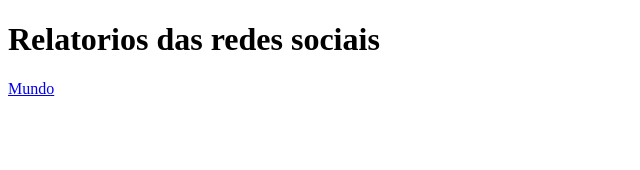
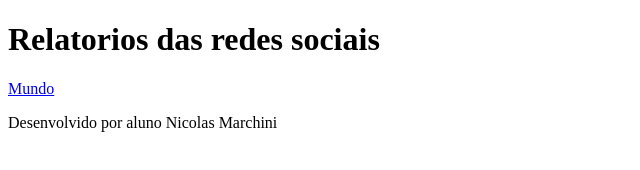
Before and after one commit to nicolas711anaczewski/redes_sociais_, a plain HTML site: page index.html in a window 1280 px wide. Shown: the whole page, without its empty margins (0-640 px from the left). Drawn offline with Linux system fonts and the light colour scheme.

Commit message:
Update index.html

```diff
--- a/index.html
+++ b/index.html
@@ -14,6 +14,8 @@
     </nav>
    </header>
    <main></main>
-   <footer></footer>
+   <footer>
+       <p>Desenvolvido por aluno Nicolas Marchini</p>
+   </footer>
 </body>
 </html>
```
